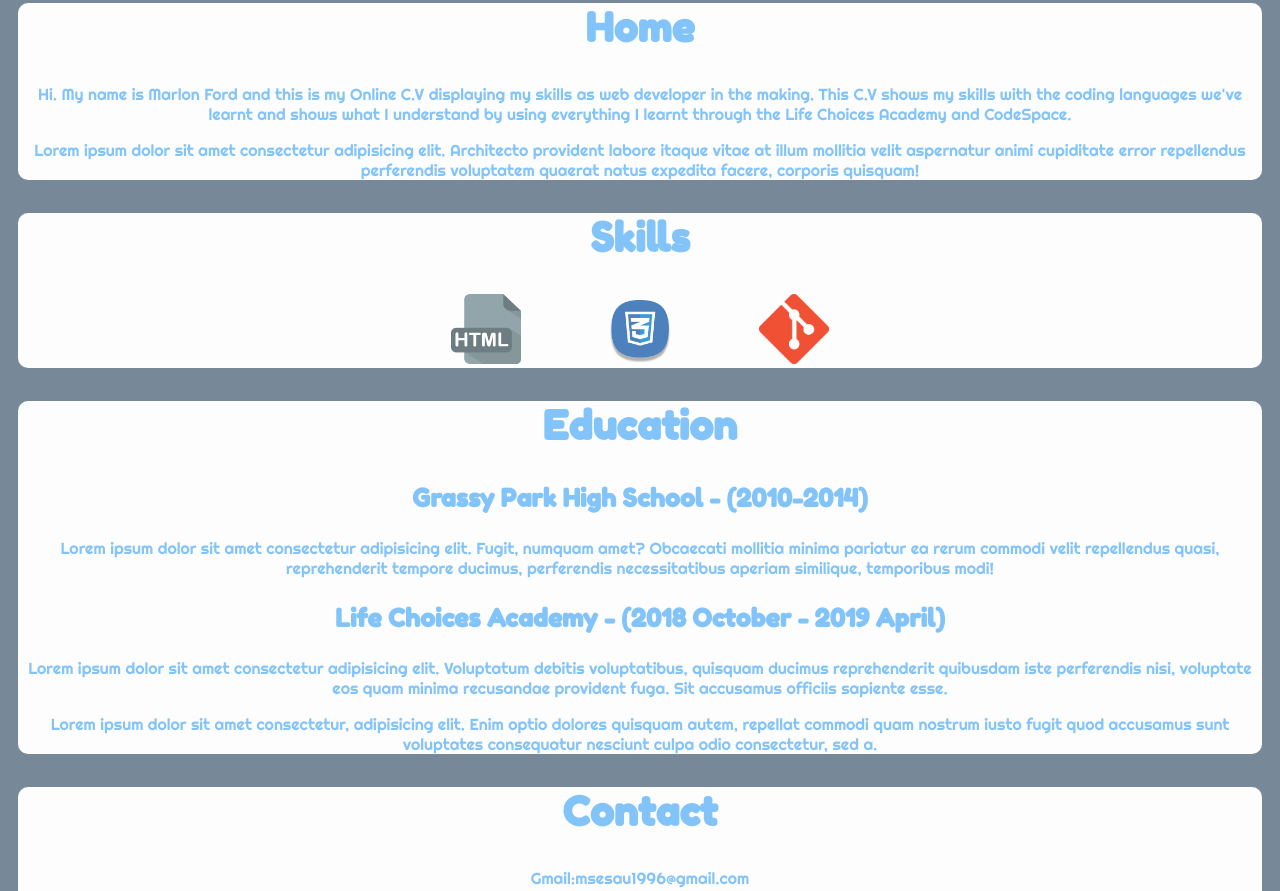
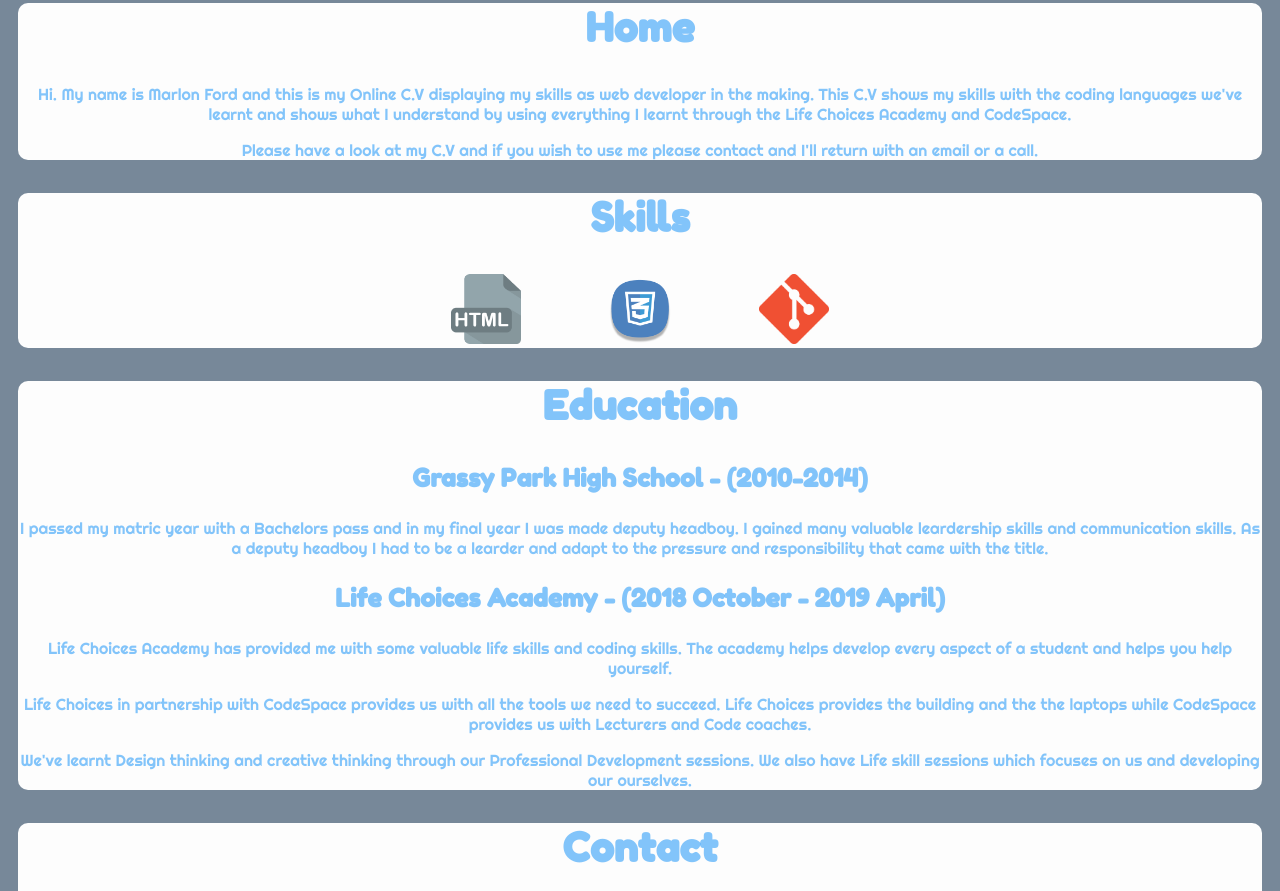
Before and after one commit to Marlon070996Ford/online-cv, a plain HTML site: page cv.html in a window 1280 px wide. Shown: the part 644-1535 px from the top of the page. Drawn offline with Linux system fonts and the light colour scheme.

Commit message:
updating cv

```diff
--- a/cv.html
+++ b/cv.html
@@ -35,7 +35,7 @@
            <article>
                 <h1>Home</h1>
                     <p>Hi. My name is Marlon Ford and this is my Online C.V displaying my skills as web developer in the making. This C.V shows my skills with the coding languages we've learnt and shows what I understand by using everything I learnt through the Life Choices Academy and CodeSpace.  </p>
-                    <p>Lorem ipsum dolor sit amet consectetur adipisicing elit. Architecto provident labore itaque vitae at illum mollitia velit aspernatur animi cupiditate error repellendus perferendis voluptatem quaerat natus expedita facere, corporis quisquam!</p>
+                    <p>Please have a look at my C.V and if you wish to use me please contact and I'll return with an email or a call.</p>
            </article>
        </div>
             <div></div>
@@ -56,11 +56,12 @@
             <article>
                 <h1 id="edu">Education</h1>
                    <h3>Grassy Park High School - (2010-2014)</h3>
-                        <p>Lorem ipsum dolor sit amet consectetur adipisicing elit. Fugit, numquam amet? Obcaecati mollitia minima pariatur ea rerum commodi velit repellendus quasi, reprehenderit tempore ducimus, perferendis necessitatibus aperiam similique, temporibus modi!</p>
+                        <p>I passed my matric year with a Bachelors pass and in my final year I was made deputy headboy. I gained many valuable leardership skills and communication skills. As a deputy headboy I had to be a learder and adapt to the pressure and responsibility that came with the title.</p>
 
                     <h3>Life Choices Academy - (2018 October - 2019 April)</h3>
-                        <p>Lorem ipsum dolor sit amet consectetur adipisicing elit. Voluptatum debitis voluptatibus, quisquam ducimus reprehenderit quibusdam iste perferendis nisi, voluptate eos quam minima recusandae provident fuga. Sit accusamus officiis sapiente esse.</p>
-                        <p>Lorem ipsum dolor sit amet consectetur, adipisicing elit. Enim optio dolores quisquam autem, repellat commodi quam nostrum iusto fugit quod accusamus sunt voluptates consequatur nesciunt culpa odio consectetur, sed a.</p>
+                        <p>Life Choices Academy has provided me with some valuable life skills and coding skills. The academy helps develop every aspect of a student and helps you help yourself.</p>
+                        <p>Life Choices in partnership with CodeSpace provides us with all the tools we need to succeed. Life Choices provides the building and the the laptops while CodeSpace provides us with Lecturers and Code coaches.</p>
+                        <p>We've learnt Design thinking and creative thinking through our Professional Development sessions. We also have Life skill sessions which focuses on us and developing our ourselves.</p>
             </article>
        </div>
 
```
